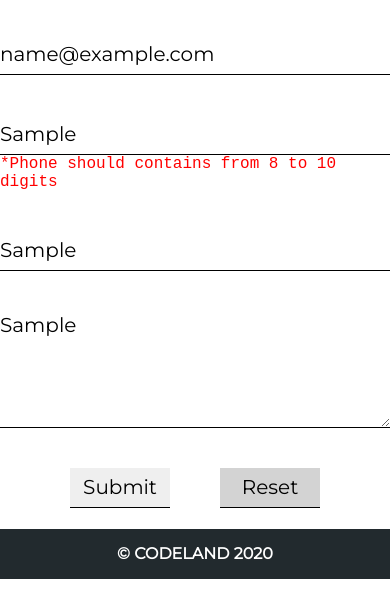
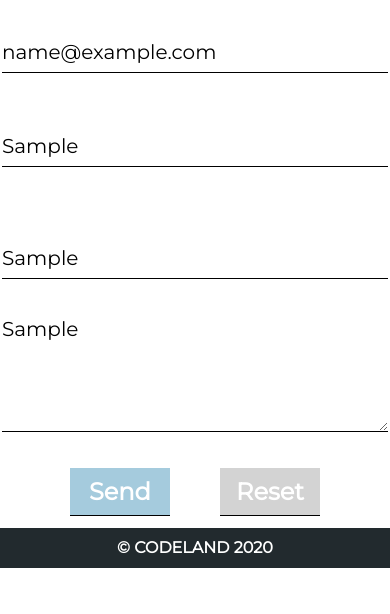
Before and after one commit to Crispy-rw/codeland-ui, a plain HTML site: page index.html in a window 390 px wide. Both pictures are taken after typing "Sample", "name@example.com", "Sample", "Sample", "Sample" into the empty fields and a click on the button "Reset". Shown: the part 230-844 px from the top of the page. Drawn offline with nearby package versions, Linux system fonts and the light colour scheme.

Commit message:
New Design

```diff
--- a/index.html
+++ b/index.html
@@ -24,11 +24,11 @@
       </p>
       <p>
         <input id="email" placeholder="Email" type="text">
-        <span class="error" id="email-error">*Phone should be valid</span>
+        <span class="error" id="email-error">*Your Email should be valid</span>
       </p>
       <p>
         <input id="phone" type="text" placeholder="Phone">
-        <span id="phone-error" class="error">*Phone should contains from 8 to 10 digits</span>
+        <span id="phone-error" class="error">*Phone should contains numbers between 8 to 10 digits</span>
       </p>
       <p>
         <input id="company" type="text" placeholder="Company">
@@ -37,7 +37,7 @@
         <textarea id="message" placeholder="Your Message" name="" id="" cols="30" rows="4"></textarea>
       </p>
       <p class="full-width send-receive">
-        <input type="submit" class="btn" value="Submit">
+        <button type="submit" id="send" class="btn">Send</button>
         <button id="reset" class="btn">Reset</button>
       </p>
     </form>
--- a/js/script.js
+++ b/js/script.js
@@ -19,11 +19,14 @@ $(document).ready(() => {
   phone.keypress(function (e) {
     phone_focused = true;
     if ($(this).val().length <= 8 && $(this).val().length <= 10) {
-      $('#phone-error').show();
+      $('#phone-error').css('visibility', 'visible');
+      phone.addClass('border-red');
+      phone.addClass('red');
     } else {
       $('#phone-error').hide();
       phone.removeClass('red');
       phone.removeClass('border-red');
+      $('#phone-error').css('visibility', 'hidden');
     }
   });
 
@@ -46,11 +49,11 @@ $(document).ready(() => {
       email.addClass('red'); //Add a class so that placeholder will be red.
       email.addClass('border-red');
     } else if (!email.val().match(emailRegex)) {
-      $('#email-error').show();
+      $('#email-error').css('visibility', 'visible');
     } else if (email.val().length > 0 && email.val().match(emailRegex)) {
       email.removeClass('red');
       email.removeClass('border-red');
-      $('#email-error').hide();
+      $('#email-error').css('visibility', 'hidden');
     }
     if (phone.val().trim() === '') {
       //Check if empty string
@@ -61,7 +64,7 @@ $(document).ready(() => {
     } else {
       phone.removeClass('red');
       phone.removeClass('border-red');
-      $('#phone-error').toggle();
+      $('#phone-error').css('visibility', 'hidden');
     }
     if (company.val().trim() === '') {
       //Check if empty string
--- a/styles/styles.css
+++ b/styles/styles.css
@@ -32,7 +32,7 @@ button {
 form {
   display: grid;
   grid-template-columns: 1fr 1fr;
-  row-gap: 40px;
+  row-gap: 36px;
   column-gap: 130px;
 }
 form label {
@@ -91,7 +91,7 @@ footer {
   display: flex;
   justify-content: center;
   align-items: center;
-  height: 50px;
+  height: 40px;
   color: white;
   font-family: 'Montserrat';
   font-size: 16px;
@@ -109,6 +109,25 @@ main {
 
 .btn {
   width: 100px;
+  font-family: 'Montserrat';
+  font-size: 24px;
+  font-style: normal;
+  font-weight: 700;
+  line-height: 29px;
+  letter-spacing: 0em;
+  color: white;
+}
+
+.btn:hover {
+  background-color: #21292d;
+}
+
+#send {
+  background-color: #a5cbdd;
+}
+
+#send:hover {
+  background-color: #21292d;
 }
 
 .send-receive {
@@ -117,20 +136,14 @@ main {
   column-gap: 50px;
 }
 
-@media (min-width: 700px) {
-  .wrapper {
-    display: grid;
-    grid-template-columns: 1fr 2fr;
-  }
-  .wrapper > * {
-    padding: 2em 2em;
-  }
-}
-
 @media (max-width: 768px) {
   .form form {
     display: flex;
     flex-direction: column;
+  }
+
+  .contain {
+    padding: 2px;
   }
 }
 
@@ -156,7 +169,7 @@ main {
 .error {
   color: red;
   font-family: 'Courier New', Courier, monospace;
-  display: none;
+  visibility: hidden;
 }
 
 .border-red {
```
